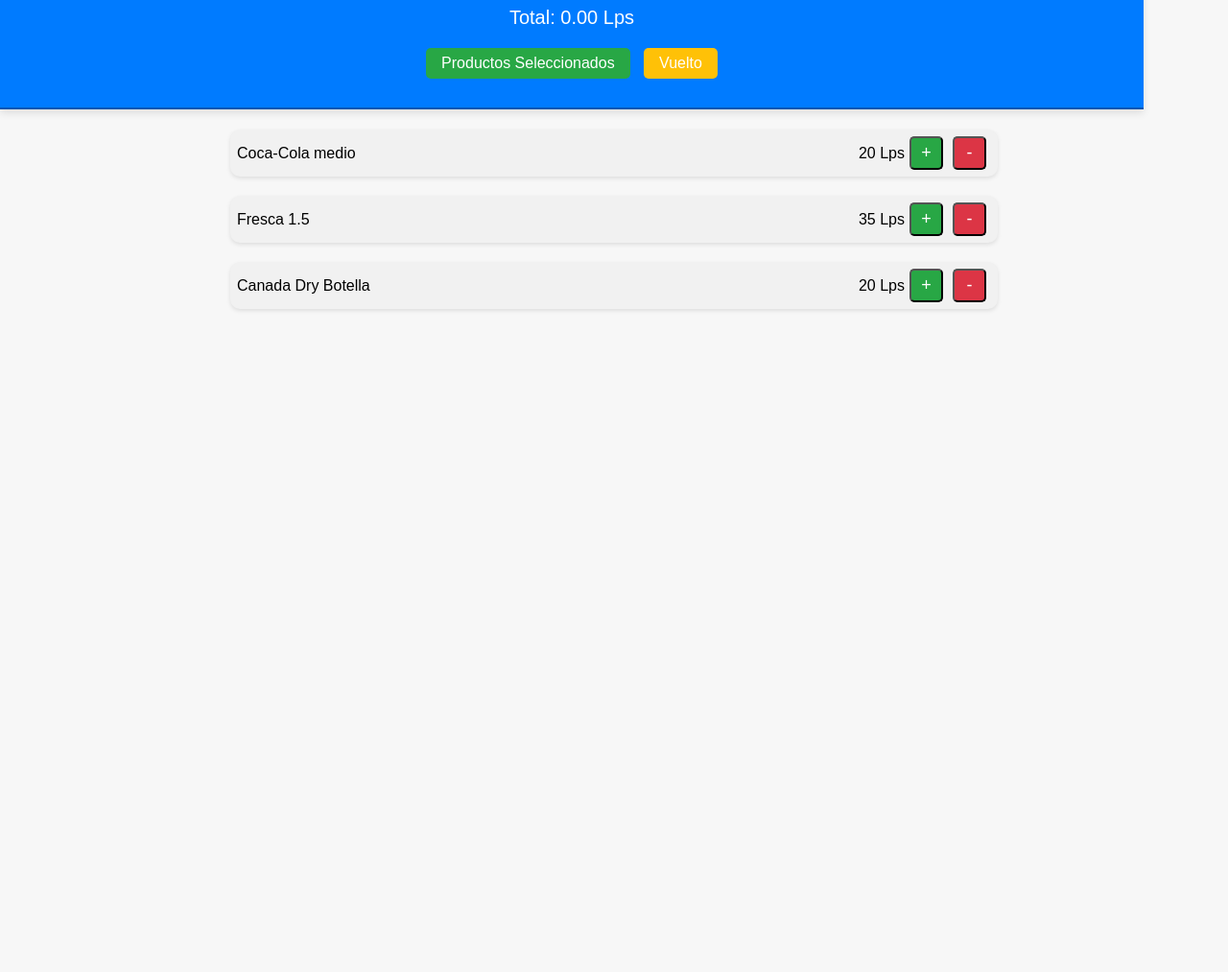
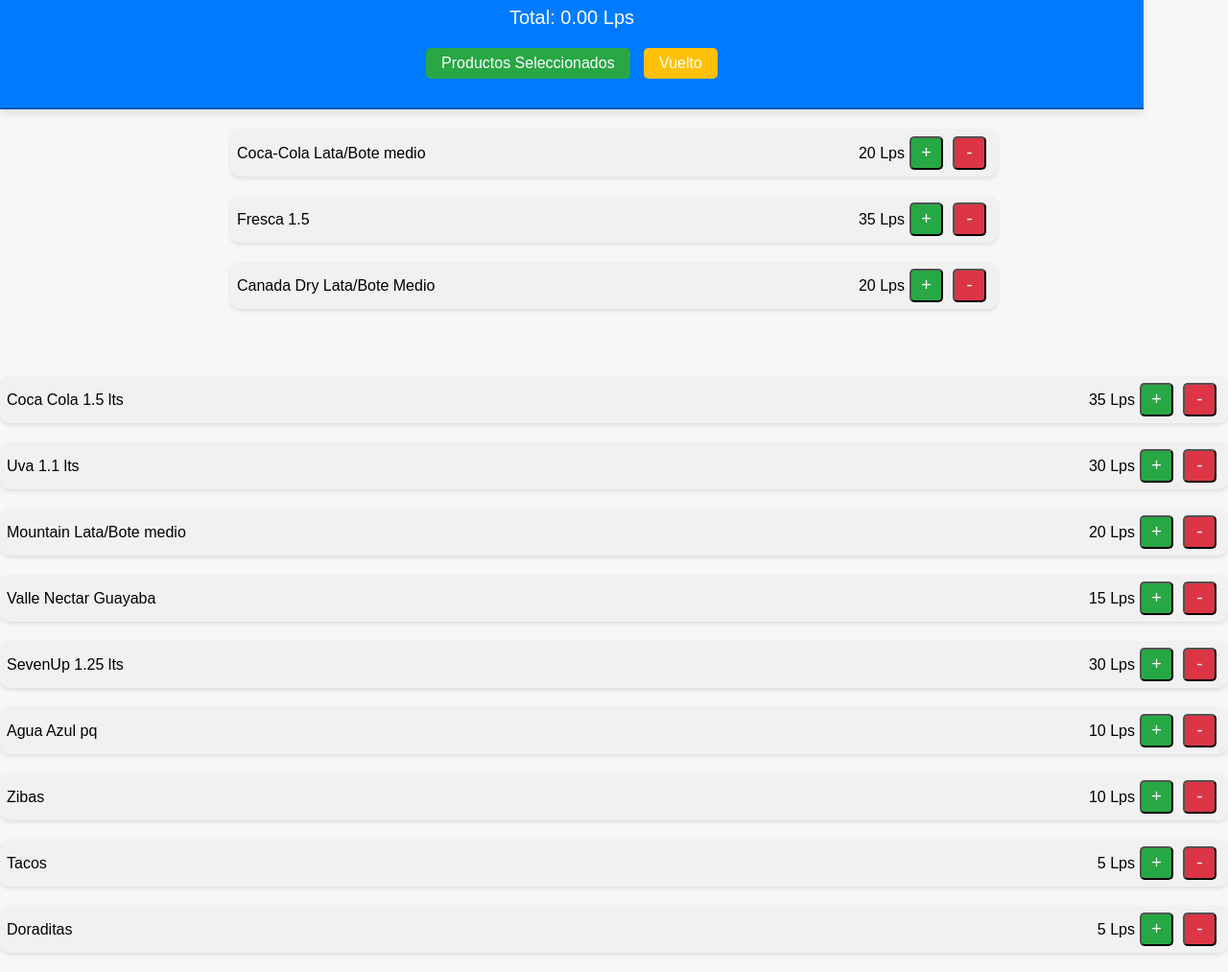
Before and after one commit to PulperiaLaMision/Mision, a plain HTML site: page index.html in a window 1280 px wide. Shown: the part 57-1070 px from the top of the page at 96% size. Before the commit the page ends 800 px from the top, so only its background shows below. Drawn offline with nearby package versions, Linux system fonts and the light colour scheme.

Commit message:
Actualizar index.html

```diff
--- a/index.html
+++ b/index.html
@@ -293,12 +293,12 @@
     <div class="container">
         <div class="products-list">
             <div class="product-info">
-                <p>Coca-Cola medio</p>
+                <p>Coca-Cola Lata/Bote medio</p>
                 <p class="price">20 Lps</p>
             </div>
             <div class="button-group">
-                <button class="button green-button" onclick="addProduct('Coca-Cola medio', 20)">+</button>
-                <button class="button red-button" onclick="removeProduct('Coca-Cola medio', 20)">-</button>
+                <button class="button green-button" onclick="addProduct('Coca-Cola Lata/Bote medio', 20)">+</button>
+                <button class="button red-button" onclick="removeProduct('Coca-Cola Lata/Bote medio', 20)">-</button>
             </div>
         </div>
 
@@ -314,15 +314,107 @@
         </div>
          <div class="products-list">
             <div class="product-info">
-                <p>Canada Dry Botella</p>
+                <p>Canada Dry Lata/Bote Medio</p>
                 <p class="price">20 Lps</p>
             </div>
             <div class="button-group">
-                <button class="button green-button" onclick="addProduct('Canada Dry Botella', 20)">+</button>
-                <button class="button red-button" onclick="removeProduct('Canada Dry Botella', 20)">-</button>
+                <button class="button green-button" onclick="addProduct('Canada Dry Lata/Bote Medio', 20)">+</button>
+                <button class="button red-button" onclick="removeProduct('Canada Dry Lata/Bote Medio', 20)">-</button>
             </div>
         </div>
-
+          </div>
+         <div class="products-list">
+            <div class="product-info">
+                <p>Coca Cola 1.5 lts</p>
+                <p class="price">35 Lps</p>
+            </div>
+            <div class="button-group">
+                <button class="button green-button" onclick="addProduct('Coca Cola 1.5 lts', 35)">+</button>
+                <button class="button red-button" onclick="removeProduct('Coca Cola 1.5 lts', 35)">-</button>
+            </div>
+   </div>
+         <div class="products-list">
+            <div class="product-info">
+                <p>Uva 1.1 lts</p>
+                <p class="price">30 Lps</p>
+            </div>
+            <div class="button-group">
+                <button class="button green-button" onclick="addProduct('Uva 1.1 lts', 30)">+</button>
+                <button class="button red-button" onclick="removeProduct('Uva 1.1 lts', 30)">-</button>
+            </div>
+             </div>
+   </div>
+         <div class="products-list">
+            <div class="product-info">
+                <p>Mountain Lata/Bote medio</p>
+                <p class="price">20 Lps</p>
+            </div>
+            <div class="button-group">
+                <button class="button green-button" onclick="addProduct('Mountain Lata/Bote medio', 20)">+</button>
+                <button class="button red-button" onclick="removeProduct('Mountain Lata/Bote medio', 20)">-</button>
+            </div>
+               </div>
+         <div class="products-list">
+            <div class="product-info">
+                <p>Valle Nectar Guayaba</p>
+                <p class="price">15 Lps</p>
+            </div>
+            <div class="button-group">
+                <button class="button green-button" onclick="addProduct('Valle Nectar Guayaba', 15)">+</button>
+                <button class="button red-button" onclick="removeProduct('Valle Nectar Guayaba', 15)">-</button>
+            </div>
+              </div>
+         <div class="products-list">
+            <div class="product-info">
+                <p>SevenUp 1.25 lts</p>
+                <p class="price">30 Lps</p>
+            </div>
+            <div class="button-group">
+                <button class="button green-button" onclick="addProduct('SevenUp 1.25 lts', 30)">+</button>
+                <button class="button red-button" onclick="removeProduct('SevenUp 1.25 lts', 30)">-</button>
+            </div>
+               </div>
+         <div class="products-list">
+            <div class="product-info">
+                <p>Agua Azul pq</p>
+                <p class="price">10 Lps</p>
+            </div>
+            <div class="button-group">
+                <button class="button green-button" onclick="addProduct('Agua Azul pq', 10)">+</button>
+                <button class="button red-button" onclick="removeProduct('Agua Azul pq', 10)">-</button>
+            </div>
+             </div>
+              </div>
+         <div class="products-list">
+            <div class="product-info">
+                <p>Zibas</p>
+                <p class="price">10 Lps</p>
+            </div>
+            <div class="button-group">
+                <button class="button green-button" onclick="addProduct('Zibas', 10)">+</button>
+                <button class="button red-button" onclick="removeProduct('Zibas', 10)">-</button>
+            </div>
+                </div>
+              </div>
+         <div class="products-list">
+            <div class="product-info">
+                <p>Tacos</p>
+                <p class="price">5 Lps</p>
+            </div>
+            <div class="button-group">
+                <button class="button green-button" onclick="addProduct('Tacos', 5)">+</button>
+                <button class="button red-button" onclick="removeProduct('Tacos', 5)">-</button>
+            </div>
+              </div>
+         <div class="products-list">
+            <div class="product-info">
+                <p>Doraditas</p>
+                <p class="price">5 Lps</p>
+            </div>
+            <div class="button-group">
+                <button class="button green-button" onclick="addProduct('Doraditas', 5)">+</button>
+                <button class="button red-button" onclick="removeProduct('Doraditas', 5)">-</button>
+            </div>
         <div class="selected-products" id="selectedProducts">
             <h2>Productos Seleccionados</h2>
             <table id="productTable">
```
